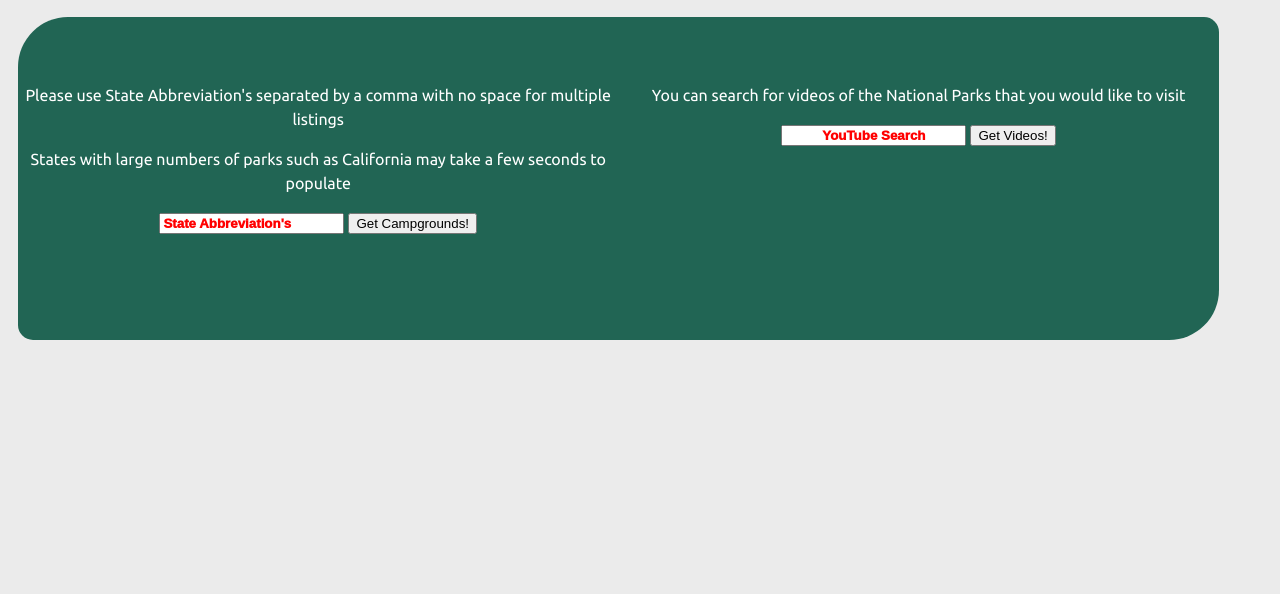
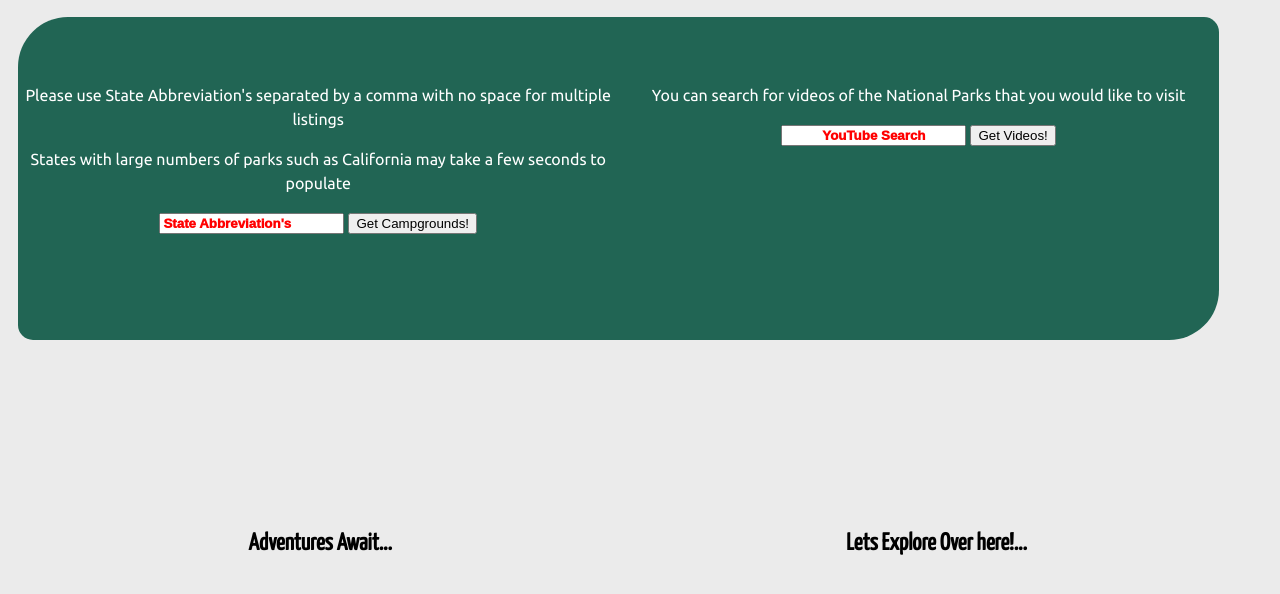
Before and after one commit to AJStolp/API-CapStone-Styled, a plain HTML site: page index.html in a window 1280 px wide. Shown: the part 90-684 px from the top of the page. Drawn offline with nearby package versions, Linux system fonts and the light colour scheme.

Commit message:
fixed erros

```diff
--- a/index.html
+++ b/index.html
@@ -7,7 +7,7 @@
     <meta http-equiv="Content-Security-Policy" content="upgrade-insecure-requests">
     <link rel='stylesheet' href='styles.css'>
     <link href="https://fonts.googleapis.com/css?family=Ubuntu%7CYanone+Kaffeesatz&display=swap" rel="stylesheet">
-    <title>Travel</title>
+    <title>Trip Hive</title>
 </head>
 <body>
     <h1><span class='span1Heading'>Welcome!</span> Below, you can search for Campgrounds. Then, you can search for videos of that Park for your next adventure!</h1>
@@ -31,9 +31,13 @@
 </div>
 
 
-<main role='main'>
-    <section class='displayNational mainSect shadow'></section>
-    <section class='displayYouTube mainSect shadow' id='scrollToVideos'></section>
+<main>
+    <section class='displayNational mainSect shadow'>
+        <h1>Adventures Await...</h1>
+    </section>
+    <section class='displayYouTube mainSect shadow' id='scrollToVideos'>
+        <h1>Lets Explore Over here!...</h1>
+    </section>
     <section>
         <p class='displayError clear'></p>
     </section>
```
